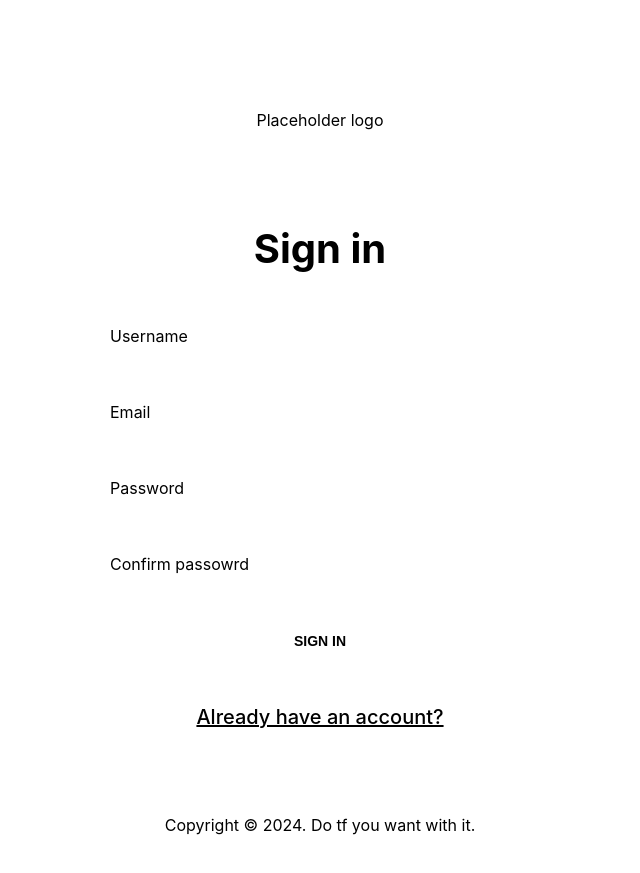
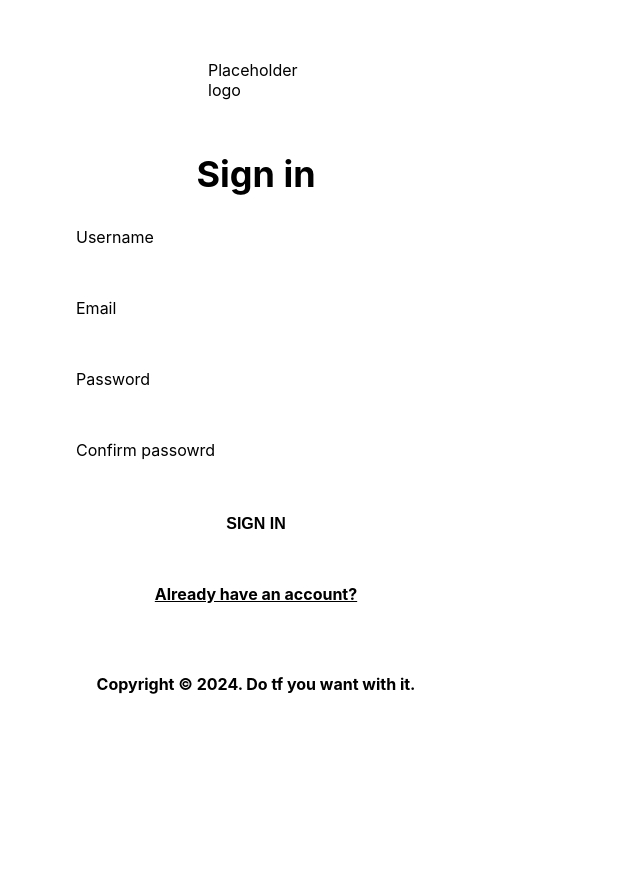
Before and after one commit to M4SSlM0/Portfolio, a PHP site: page / in a window 1280 px wide. Shown: the whole page, without its empty margins (0-640 px from the left). After the commit the page ends 694 px from the top, so only its background shows below. Run offline with PHP 8.4, Linux system fonts and the light colour scheme.

Commit message:
fix signin
risolto problema pagina registrazione

```diff
--- a/Signin/signin.css
+++ b/Signin/signin.css
@@ -6,7 +6,9 @@
 
 body {
   font-family: -apple-system, BlinkMacSystemFont, sans-serif;
-  height: 100%;
+  height: 100vh;
+  width: 100vw;
+  overflow: hidden;
   -webkit-user-select: none;
   -khtml-user-select: none;
   -moz-user-select: none;
@@ -28,27 +30,32 @@ body:not(.user-is-tabbing) textarea:focus {
   width: 100%;
 }
 
+.signin-form-container {
+  height: 100%;
+  min-width: 32rem;
+}
+
 .signin-form {
-  width: 640px;
   height: 100%;
+  width: 100%;
   border-right: solid 3px var(--color-1);
   background: var(--background);
+  display: flex;
+  flex-direction: column;
+  align-items: center;
 }
 
 .signin-form-logo-container {
   width: 100%;
-  padding-top: 56px;
-  margin-bottom: 40px;
+  padding-top: 2rem;
+  margin-bottom: 1.5rem;
   display: flex;
   justify-content: center;
 }
 
 .signin-form-logo {
-  width: 128px;
-  height: 128px;
-  display: flex;
-  justify-content: center;
-  align-items: center;
+  width: 6rem;
+  height: 6rem;
   background: linear-gradient(
     to right,
     var(--gradient-custom-1),
@@ -56,35 +63,36 @@ body:not(.user-is-tabbing) textarea:focus {
     var(--gradient-custom-3),
     var(--gradient-custom-4)
   );
+  display: flex;
+  justify-content: center;
+  align-items: center;
 }
 
 .signin-title-container {
   display: flex;
   justify-content: center;
-  margin-bottom: 40px;
 }
 
 .signin-title {
-  font-size: 40px;
-  font-weight: 700;
+  font-size: 2.25rem;
+  font-weight: bolder;
+  margin-bottom: 1.5rem;
   color: var(--text-color-1);
 }
 
 .signin-input-container {
-  margin-left: 96px;
-  margin-right: 96px;
+  display: flex;
+  flex-direction: column;
 }
 
 .signin-input {
-  width: 448px;
-  margin-bottom: 4px;
-  padding: 8px;
-  border: solid 2px var(--color-2);
-  border-radius: 8px;
-  font-size: 24px;
+  width: 25rem;
+  padding: 0.375rem;
+  border: solid 0.125rem var(--color-2);
+  border-radius: 0.5rem;
   transition: all 0.2s ease-out;
   background: var(--background);
-  font-size: 24px;
+  font-size: 1.25rem;
   font-weight: bold;
   color: var(--color-2);
 }
@@ -99,21 +107,22 @@ body:not(.user-is-tabbing) textarea:focus {
 
 .signin-input-error {
   position: relative;
-  height: 8px;
+  height: 1rem;
   display: flex;
-  bottom: 20px;
-  left: 8px;
+  bottom: 1.25rem;
+  left: 0.75rem;
   color: var(--error-color-1);
-  font-size: 16px;
+  font-size: 0.75rem;
   font-weight: bolder;
 }
 
 .signin-input-container .signin-input ~ .signin-input-label {
   position: relative;
-  left: 10px;
-  bottom: 35px;
-  padding-left: 4px;
-  padding-right: 4px;
+  width: fit-content;
+  left: 1rem;
+  bottom: 1.75rem;
+  padding-left: 0.25rem;
+  padding-right: 0.25rem;
   transition: all 0.2s ease-out;
   color: var(--color-2);
   background: var(--background);
@@ -125,11 +134,11 @@ body:not(.user-is-tabbing) textarea:focus {
 
 .signin-input-container .signin-input:focus ~ .signin-input-label {
   color: var(--color-3);
-  bottom: 58px;
+  bottom: 3.25rem;
 }
 
 .signin-input-container .signin-input.active ~ .signin-input-label {
-  bottom: 58px;
+  bottom: 3.25rem;
 }
 
 .signin-submit-button-container {
@@ -140,12 +149,12 @@ body:not(.user-is-tabbing) textarea:focus {
 .signin-submit-button {
   cursor: pointer;
   border: none;
-  width: 448;
-  height: 48px;
-  font-size: 14px;
+  width: 25rem;
+  height: 2.5rem;
+  font-size: 1rem;
   font-weight: bold;
   color: var(--color-2);
-  border-radius: 8px;
+  border-radius: 0.5rem;
   transition: all 0.5s;
 }
 
@@ -154,25 +163,32 @@ body:not(.user-is-tabbing) textarea:focus {
 }
 
 .signin-login-link-container {
-  margin-top: 40px;
+  margin-top: 2.5rem;
   display: flex;
   justify-content: center;
 }
 
 .signin-login-link {
   cursor: pointer;
-  font-size: 20px;
-  font-weight: 500;
+  font-size: 1rem;
+  font-weight: bold;
   color: var(--color-2);
 }
 
 .signin-copyright-container {
+  width: 100%;
   display: flex;
   justify-content: center;
   align-items: center;
-  height: 96px;
-  margin-top: 48px;
+  height: 5rem;
+  margin-top: 2.5rem;
   background: var(--color-4);
+}
+
+.signin-copyright {
+  font-size: 1rem;
+  font-weight: bold;
+  color: var(--text-color-1);
 }
 
 .signin-background {
```
